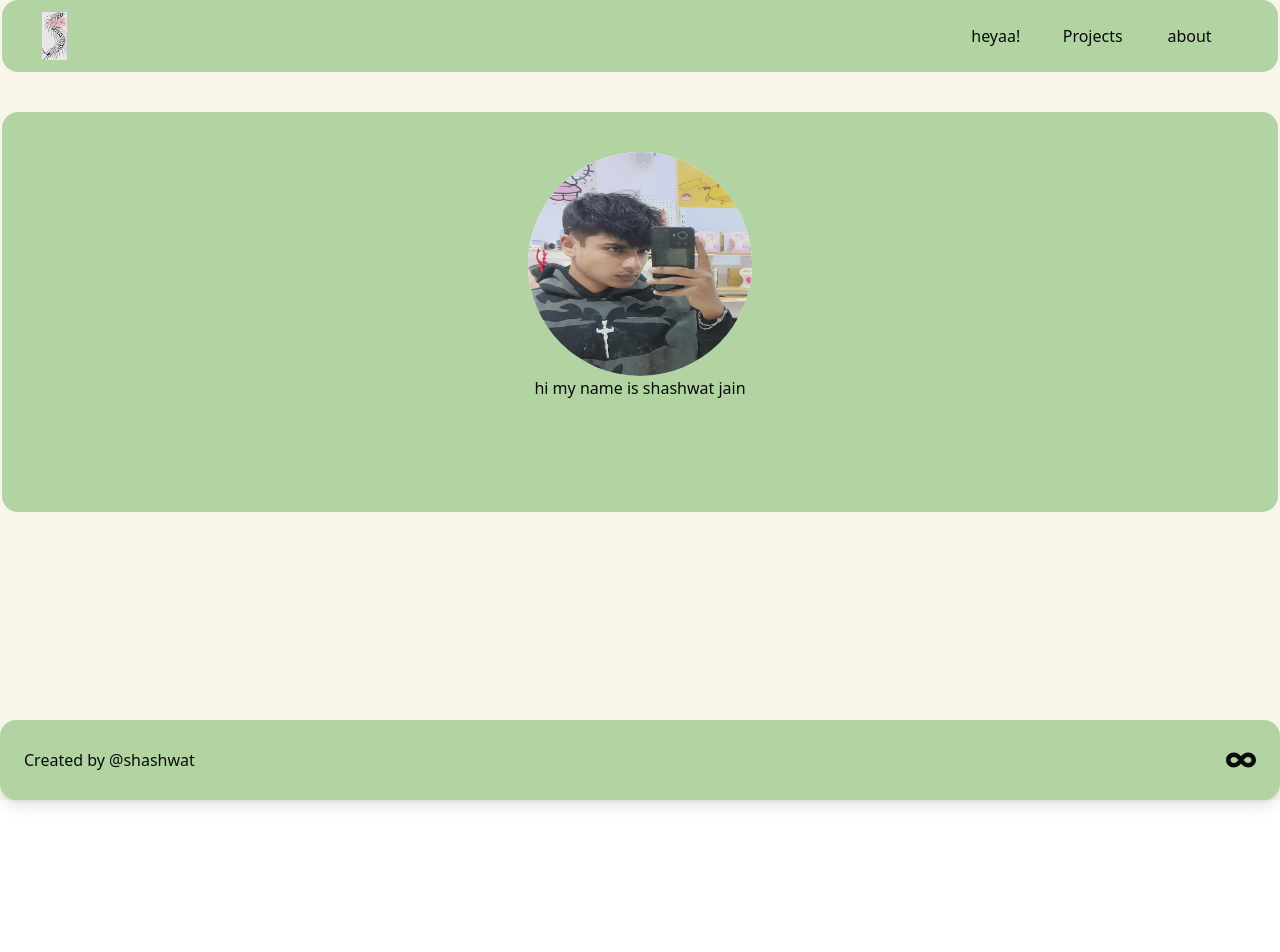
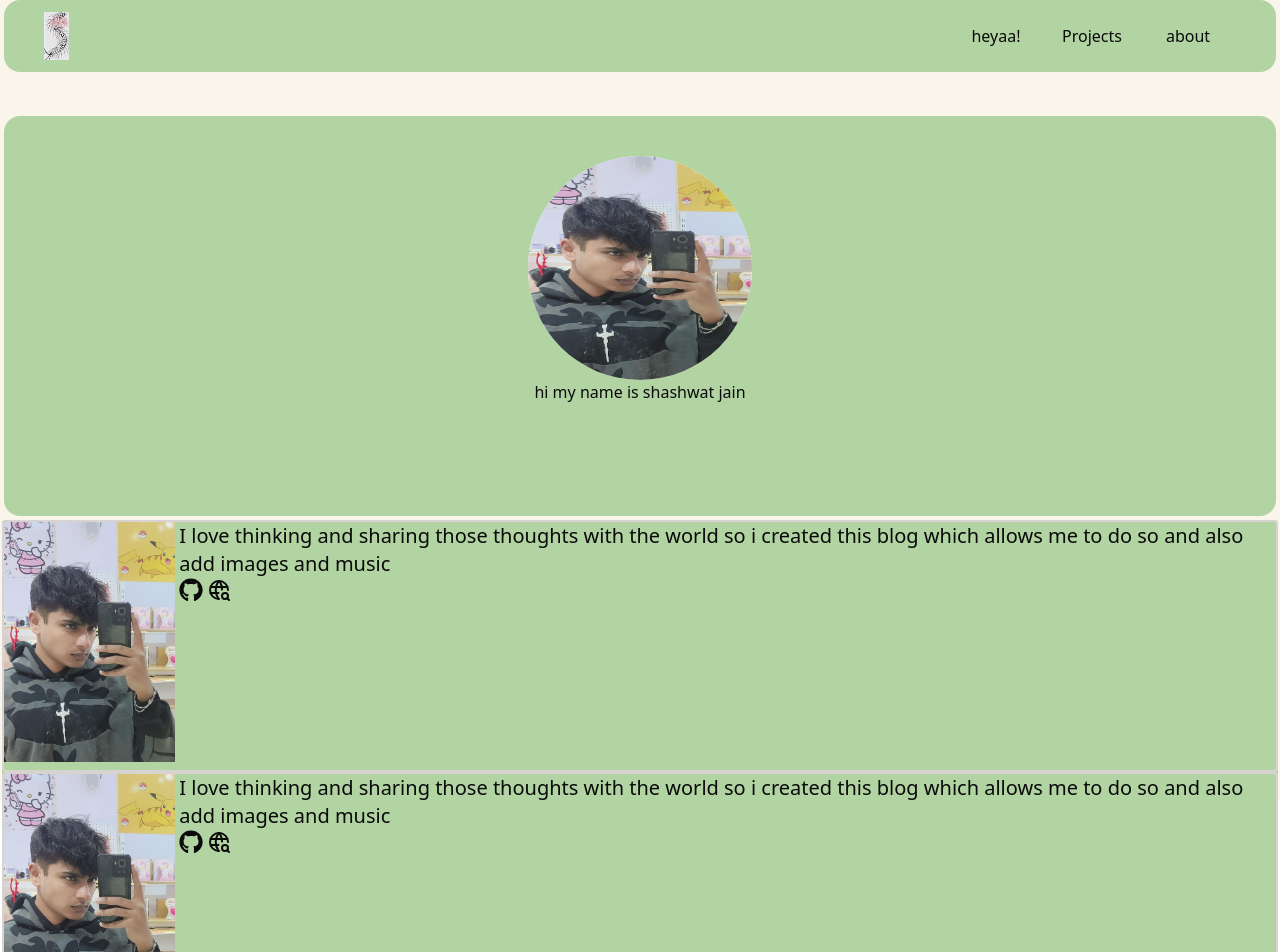
Before and after one commit to crash484/portfolioWebsite, a Next.js app: page / in a window 1280 px wide. Shown: the top 952 px of the page. Before the commit the page ends 800 px from the top, so only its background shows below. Built offline with nearby package versions, Linux system fonts and the light colour scheme.

Commit message:
added projects section yayy only one more section to go

```diff
--- a/src/app/globals.css
+++ b/src/app/globals.css
@@ -136,3 +136,13 @@
     @apply bg-background text-foreground;
   }
 }
+
+/* For Chrome, Safari, Edge */
+::-webkit-scrollbar {
+  display: none;
+}
+
+/* For Firefox */
+html {
+  scrollbar-width: none; /* hides scrollbar but keeps scroll */
+}
--- a/src/app/page.jsx
+++ b/src/app/page.jsx
@@ -2,25 +2,38 @@ import Image from "next/image";
 import Header from "@/components/Header"
 import Footer from "@/components/Footer"
 import Profile from "@/components/profile"
+import Projects from "@/components/projects";
+
+{/* icons ill need */}
+import { CiLinkedin } from "react-icons/ci";
+import { CiMail } from "react-icons/ci";
+import { FaInstagram } from "react-icons/fa";
+
 
 export default function Home() {
   return (
 
     <div className="h-screen bg-whitish-1">
-    <Header />
+     <div className="px-0.5 pb-0.5">
+      <Header />
+     </div>
 
     {/*this is for profile section*/}
-    <div>
+    <div className="p-0.5">
       <Profile/>
     </div>
 
      {/*this is for projects section*/}
-     <div></div>
+     <div className="p-0.5">
+      <Projects/>
+     </div>
 
      {/*this is for free time section */}
      <div></div>
 
-    <Footer/>
+     <div className="p-0.5">
+      <Footer />
+     </div>
     </div>
   );
 }
--- a/src/components/Footer.jsx
+++ b/src/components/Footer.jsx
@@ -3,7 +3,7 @@ import { FaInfinity } from "react-icons/fa";
 
 export default function footer(){
     return(
-        <div className="flex justify-between items-center w-full px-6 mt-10 h-20 fixed bottom-0  bg-earthGreen-100 rounded-2xl shadow-lg">
+        <div className="flex justify-between items-center w-full px-6 mt-10 h-20   bg-earthGreen-100 rounded-2xl shadow-lg">
 
             <div className="">
                 Created by @shashwat
--- a/src/components/projects.jsx
+++ b/src/components/projects.jsx
@@ -0,0 +1,64 @@
+import Image from "next/image"
+import { FaGithub } from "react-icons/fa";
+import { TbWorldSearch } from "react-icons/tb";
+
+
+export default function Projects(){
+    return(
+        <div className="rounded bg-earthGreen-100 ">
+            {/*this will be a card for a project image on the right and text on the left */}
+            <div className="flex gap-1 border-2 border-stone-300 rounded relative pb-2 ">
+                <div className="relative ">
+                    <Image
+                    src="/me.jpg"
+                    alt="for now nothing"
+                    width={200}
+                    height={200}
+                    />
+                </div>
+                <div className="flex flex-col">
+                    <div className=" text-xl">
+                        {/*this will contain the text part */}
+                        <p>
+                            I love thinking and sharing those thoughts with the world
+                            so i created this blog which allows me to do so and also add images and music
+                        </p>
+                    </div>
+
+                    {/*code and links used add icons with links */}
+                    <div className="flex gap-1 text-2xl">
+                        <FaGithub />
+                        <TbWorldSearch />
+                    </div>
+                </div>
+            </div>
+
+            <div className="flex gap-1 border-2 border-stone-300 rounded relative pb-2">
+                <div className="relative ">
+                    <Image
+                    src="/me.jpg"
+                    alt="for now nothing"
+                    width={200}
+                    height={200}
+                    />
+                </div>
+                <div className="flex flex-col">
+                    <div className=" text-xl">
+                        {/*this will contain the text part */}
+                        <p>
+                            I love thinking and sharing those thoughts with the world
+                            so i created this blog which allows me to do so and also add images and music
+                        </p>
+                    </div>
+
+                    {/*code and links used add icons with links */}
+                    <div className="flex gap-1 text-2xl">
+                        <FaGithub />
+                        <TbWorldSearch />
+                    </div>
+                </div>
+            </div>
+
+        </div>
+    )
+}
```
